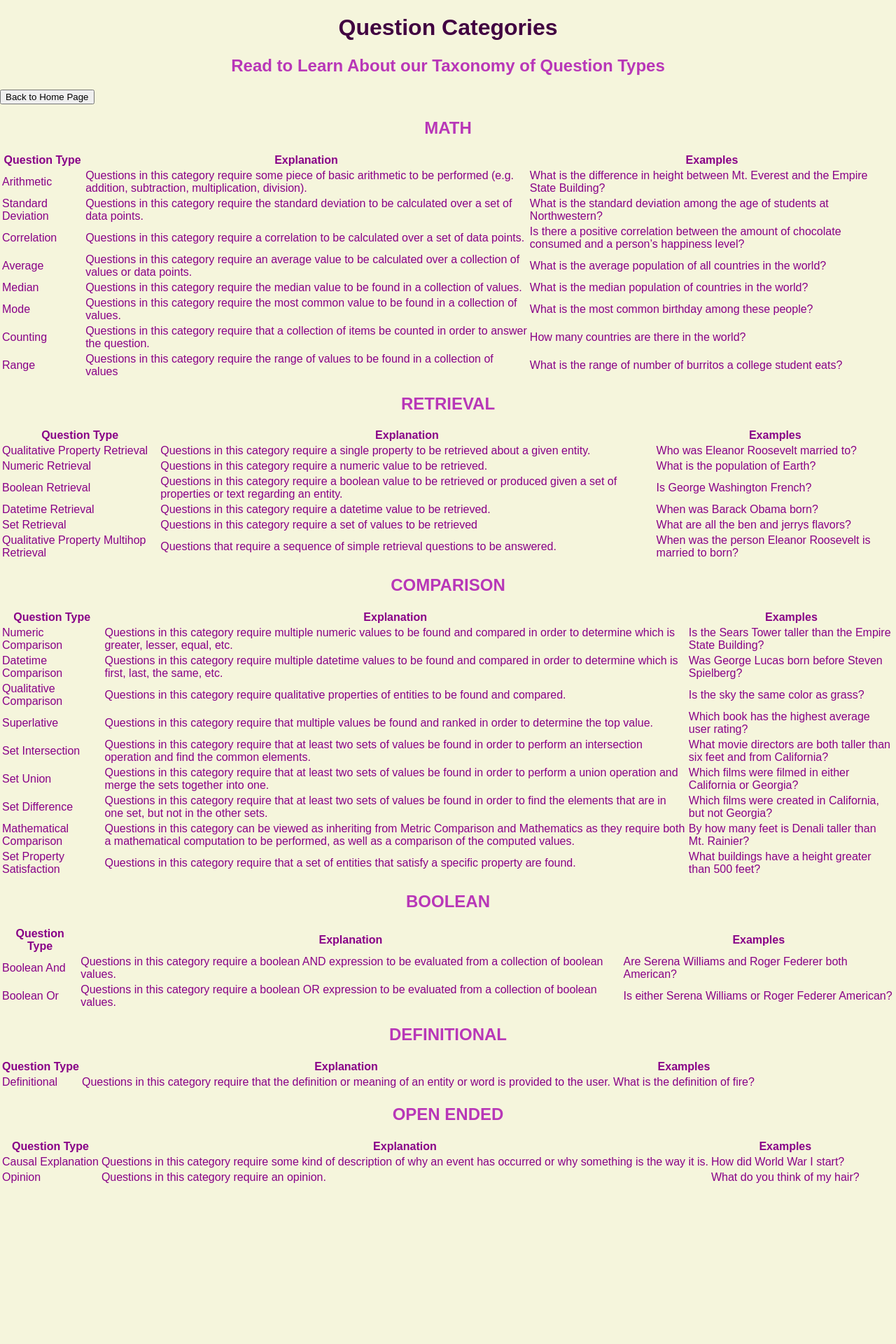
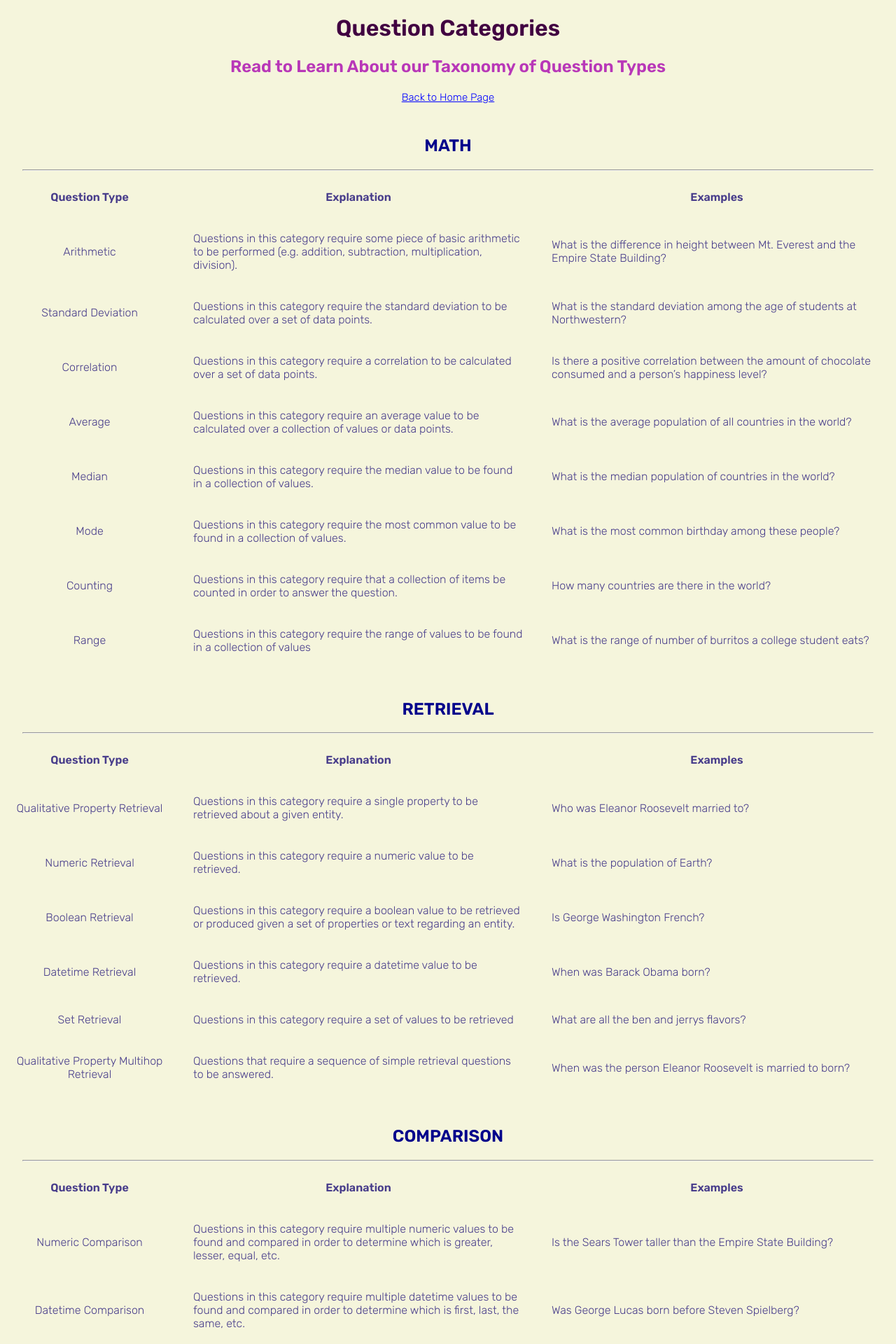
Before and after one commit to mohinigupta30/qcat_frontend, a Flask app: template templates/question_explaination_page.html in a window 1280 px wide. Shown: the top 1920 px of the page at 70% size. Before the commit the page ends 1690 px from the top, so only its background shows below. Run offline with Flask 2, Linux system fonts and the light colour scheme; the template is opened without the code that fills it, so the values that code supplies are empty.

Commit message:
Explanation page styling

```diff
--- a/static/style.css
+++ b/static/style.css
@@ -63,6 +63,39 @@ textarea:focus, input:focus{
     color: darkslateblue;
 }
 
+table {
+    table-layout: fixed;
+    width: 100%;
+    border-collapse: collapse;
+    /* border: 3px solid darkslateblue; */
+    color: darkslateblue;
+}
+
+th, td {
+    padding: 20px;
+    color:darkslateblue;
+}
+
+.table-header {
+    color: darkblue;
+    padding-top: 25px;
+}
+
+.type-col {
+    text-align: center;
+    width: 20%;
+}
+
+.nextPage {
+    background-color: transparent;
+    border: none;
+    color: blue;
+    text-decoration: underline;
+    cursor: pointer;
+    font-size: 15px;
+    font-family: 'Rubik', sans-serif;
+}
+
 header {
     padding: 3vh;
     background: #EEE;
@@ -82,8 +115,6 @@ nav ul {
 main {
     margin: 3vh;
 }
-<<<<<<< HEAD
-=======
 
 @media only screen and (max-width: 1000px) {
     /* Media queries go here */
@@ -92,4 +123,3 @@ main {
 @media only screen and (max-width: 600px) {
     /* Media queries go here */
 }
->>>>>>> d78776ce93cfdc982200b66cf3dac93c667f59c8
--- a/templates/question_explaination_page.html
+++ b/templates/question_explaination_page.html
@@ -4,198 +4,209 @@
     <meta charset="UTF-8">
     <link rel="stylesheet" href="/static/style.css">
     <title>Question Explanation</title>
+    <link rel="preconnect" href="https://fonts.googleapis.com">
+    <link rel="preconnect" href="https://fonts.gstatic.com" crossorigin>
+    <link href="https://fonts.googleapis.com/css2?family=Rubik:wght@300&display=swap" rel="stylesheet">
+    <link href="https://fonts.googleapis.com/css2?family=Rubik:wght@600&display=swap" rel="stylesheet">
 </head>
 <body>
     <h1>Question Categories</h1>
     <h2>Read to Learn About our Taxonomy of Question Types</h2>
+    <center>
         <form action='/back_question' method = 'post'>
-        <input type="submit" value="Back to Home Page">
+            <input class="nextPage" type="submit" value="Back to Home Page">
         </form>
-    <h2>MATH</h2>
+    </center>
+    <h2 class="table-header">MATH</h2>
+    <hr style="width: 95%;">
     <table>
         <tr>
-            <th>Question Type</th>
+            <th class="type-col">Question Type</th>
             <th>Explanation</th>
             <th>Examples</th>
         </tr>
         <tr>
-            <td>Arithmetic</td>
+            <td class="type-col">Arithmetic</td>
             <td>Questions in this category require some piece of basic arithmetic to be performed (e.g. addition, subtraction, multiplication, division).</td>
             <td>What is the difference in height between Mt. Everest and the Empire State Building?</td>
         </tr>
         <tr>
-            <td>Standard Deviation</td>
+            <td class="type-col">Standard Deviation</td>
             <td>Questions in this category require the standard deviation to be calculated over a set of data points.</td>
             <td>What is the standard deviation among the age of students at Northwestern?</td>
         </tr>
         <tr>
-            <td>Correlation</td>
+            <td class="type-col">Correlation</td>
             <td>Questions in this category require a correlation to be calculated over a set of data points.</td>
             <td>Is there a positive correlation between the amount of chocolate consumed and a person’s happiness level?</td>
         </tr>
         <tr>
-            <td>Average</td>
+            <td class="type-col">Average</td>
             <td>Questions in this category require an average value to be calculated over a collection of values or data points.</td>
             <td>What is the average population of all countries in the world?</td>
         </tr>
         <tr>
-            <td>Median</td>
+            <td class="type-col">Median</td>
             <td>Questions in this category require the median value to be found in a collection of values.</td>
             <td>What is the median population of countries in the world?</td>
         </tr>
         <tr>
-            <td>Mode</td>
+            <td class="type-col">Mode</td>
             <td>Questions in this category require the most common value to be found in a collection of values.</td>
             <td>What is the most common birthday among these people?</td>
         </tr>
         <tr>
-            <td>Counting</td>
+            <td class="type-col">Counting</td>
             <td>Questions in this category require that a collection of items be counted in order to answer the question.</td>
             <td>How many countries are there in the world?</td>
         </tr>
         <tr>
-            <td>Range</td>
+            <td class="type-col">Range</td>
             <td>Questions in this category require the range of values to be found in a collection of values</td>
             <td>What is the range of number of burritos a college student eats?</td>
         </tr>
     </table>
-    <h2>RETRIEVAL</h2>
+    <h2 class="table-header">RETRIEVAL</h2>
+    <hr style="width: 95%;">
     <table>
         <tr>
-            <th>Question Type</th>
+            <th class="type-col">Question Type</th>
             <th>Explanation</th>
             <th>Examples</th>
         </tr>
         <tr>
-            <td>Qualitative Property Retrieval</td>
+            <td class="type-col">Qualitative Property Retrieval</td>
             <td>Questions in this category require a single property to be retrieved about a given entity.</td>
             <td>Who was Eleanor Roosevelt married to?</td>
         </tr>
         <tr>
-            <td>Numeric Retrieval</td>
+            <td class="type-col">Numeric Retrieval</td>
             <td>Questions in this category require a numeric value to be retrieved. </td>
             <td>What is the population of Earth?</td>
         </tr>
         <tr>
-            <td>Boolean Retrieval</td>
+            <td class="type-col">Boolean Retrieval</td>
             <td>Questions in this category require a boolean value to be retrieved or produced given a set of properties or text regarding an entity.</td>
             <td>Is George Washington French?</td>
         </tr>
         <tr>
-            <td>Datetime Retrieval</td>
+            <td class="type-col">Datetime Retrieval</td>
             <td>Questions in this category require a datetime value to be retrieved.</td>
             <td>When was Barack Obama born?</td>
         </tr>
         <tr>
-            <td>Set Retrieval</td>
+            <td class="type-col">Set Retrieval</td>
             <td>Questions in this category require a set of values to be retrieved</td>
             <td>What are all the ben and jerrys flavors?</td>
         </tr>
         <tr>
-            <td>Qualitative Property Multihop Retrieval</td>
+            <td class="type-col">Qualitative Property Multihop Retrieval</td>
             <td>Questions that require a sequence of simple retrieval questions to be answered.</td>
             <td>When was the person Eleanor Roosevelt is married to born?</td>
         </tr>
     </table>
-    <h2>COMPARISON</h2>
+    <h2 class="table-header">COMPARISON</h2>
+    <hr style="width: 95%;">
     <table>
         <tr>
-            <th>Question Type</th>
+            <th class="type-col">Question Type</th>
             <th>Explanation</th>
             <th>Examples</th>
         </tr>
         <tr>
-            <td>Numeric Comparison</td>
+            <td class="type-col">Numeric Comparison</td>
             <td>Questions in this category require multiple numeric values to be found and compared in order to determine which is greater, lesser, equal, etc.</td>
             <td>Is the Sears Tower taller than the Empire State Building?</td>
         </tr>
         <tr>
-            <td>Datetime Comparison</td>
+            <td class="type-col">Datetime Comparison</td>
             <td>Questions in this category require multiple datetime values to be found and compared in order to determine which is first, last, the same, etc.</td>
             <td>Was George Lucas born before Steven Spielberg?</td>
         </tr>
         <tr>
-            <td>Qualitative Comparison</td>
+            <td class="type-col">Qualitative Comparison</td>
             <td>Questions in this category require qualitative properties of entities to be found and compared.</td>
             <td>Is the sky the same color as grass?</td>
         </tr>
         <tr>
-            <td>Superlative</td>
+            <td class="type-col">Superlative</td>
             <td>Questions in this category require that multiple values be found and ranked in order to determine the top value.</td>
             <td>Which book has the highest average user rating?</td>
         </tr>
         <tr>
-            <td>Set Intersection</td>
+            <td class="type-col">Set Intersection</td>
             <td>Questions in this category require that at least two sets of values be found in order to perform an intersection operation and find the common elements.</td>
             <td>What movie directors are both taller than six feet and from California?</td>
         </tr>
         <tr>
-            <td>Set Union</td>
+            <td class="type-col">Set Union</td>
             <td>Questions in this category require that at least two sets of values be found in order to perform a union operation and merge the sets together into one.</td>
             <td>Which films were filmed in either California or Georgia?</td>
         </tr>
         <tr>
-            <td>Set Difference</td>
+            <td class="type-col">Set Difference</td>
             <td>Questions in this category require that at least two sets of values be found in order to find the elements that are in one set, but not in the other sets.</td>
             <td>Which films were created in California, but not Georgia?</td>
         </tr>
         <tr>
-            <td>Mathematical Comparison</td>
+            <td class="type-col">Mathematical Comparison</td>
             <td>Questions in this category can be viewed as inheriting from Metric Comparison and Mathematics as they require both a mathematical computation to be performed, as well as a comparison of the computed values.</td>
             <td>By how many feet is Denali taller than Mt. Rainier?</td>
         </tr>
         <tr>
-            <td>Set Property Satisfaction</td>
+            <td class="type-col">Set Property Satisfaction</td>
             <td>Questions in this category require that a set of entities that satisfy a specific property are found.</td>
             <td>What buildings have a height greater than 500 feet?</td>
         </tr>
     </table>
-    <h2>BOOLEAN</h2>
+    <h2 class="table-header">BOOLEAN</h2>
+    <hr style="width: 95%;">
     <table>
         <tr>
-            <th>Question Type</th>
+            <th class="type-col">Question Type</th>
             <th>Explanation</th>
             <th>Examples</th>
         </tr>
         <tr>
-            <td>Boolean And</td>
+            <td class="type-col">Boolean And</td>
             <td>Questions in this category require a boolean AND expression to be evaluated from a collection of boolean values.</td>
             <td>Are Serena Williams and Roger Federer both American?</td>
         </tr>
         <tr>
-            <td>Boolean Or</td>
+            <td class="type-col">Boolean Or</td>
             <td>Questions in this category require a boolean OR expression to be evaluated from a collection of boolean values.</td>
             <td>Is either Serena Williams or Roger Federer American?</td>
         </tr>
     </table>
-    <h2>DEFINITIONAL</h2>
+    <h2 class="table-header">DEFINITIONAL</h2>
+    <hr style="width: 95%;">
     <table>
         <tr>
-            <th>Question Type</th>
+            <th class="type-col">Question Type</th>
             <th>Explanation</th>
             <th>Examples</th>
         </tr>
         <tr>
-            <td>Definitional</td>
+            <td class="type-col">Definitional</td>
             <td>Questions in this category require that the definition or meaning of an entity or word is provided to the user.</td>
             <td>What is the definition of fire?</td>
         </tr>
     </table>
-</table>
-<h2>OPEN ENDED</h2>
+    <h2 class="table-header">OPEN ENDED</h2>
+    <hr style="width: 95%;">
     <table>
         <tr>
-        <th>Question Type</th>
+            <th class="type-col">Question Type</th>
             <th>Explanation</th>
             <th>Examples</th>
         </tr>
         <tr>
-        <td>Causal Explanation</td>
+            <td class="type-col">Causal Explanation</td>
             <td>Questions in this category require some kind of description of why an event has occurred or why something is the way it is.</td>
             <td>How did World War I start?</td>
         </tr>
         <tr>
-        <td>Opinion</td>
+            <td class="type-col">Opinion</td>
             <td>Questions in this category require an opinion.</td>
             <td>What do you think of my hair?</td>
         </tr>
```
Also changed, not shown: templates/q-cat-home-page.html (+5 -9 lines). Lines whose indentation alone changed are shown as unchanged.
